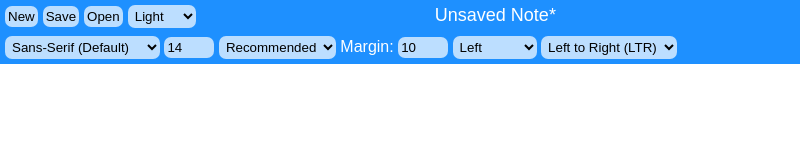
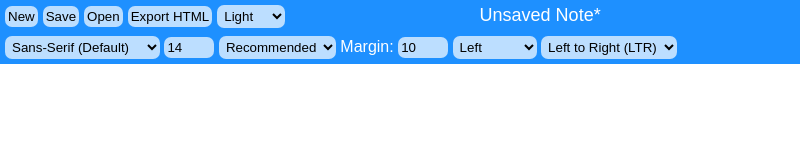
Before and after one commit to alticator/editor, an Electron app: page src/index.html in a window 800 px wide. Drawn offline with Linux system fonts and the light colour scheme.

Commit message:
Add Export HTMl to Toolbar
Add an `Export HTML` button to the toolbar. Closes #36

```diff
--- a/src/index.html
+++ b/src/index.html
@@ -37,6 +37,9 @@
 				</button>
 				<button onclick="commandOpenFile()">
 					Open
+				</button>
+				<button onclick="commandExportHTML()">
+					Export HTML
 				</button>
 				<select id="theme" onchange="setFormat()">
 					<option disabled>Theme</option>
--- a/src/ui.css
+++ b/src/ui.css
@@ -10,7 +10,6 @@ nav #controls button {background-color: rgba(255, 255, 255, 0.7); padding: 3px;
 nav #controls button:hover {background-color: #aaa;}
 nav #controls button:focus {background-color: #aaa; outline: none;}
 .toolbar {background-color: dodgerblue; color: white; padding: 5px;}
-/* 441bd8dc */
 select, .toolbar input {background-color: rgba(255, 255, 255, 0.7); padding: 3px; border-radius: 7px; border: none;}
 .toolbar .short {width: 50px;}
 .toolbar select:focus, nav select:focus {outline: none;}
```
